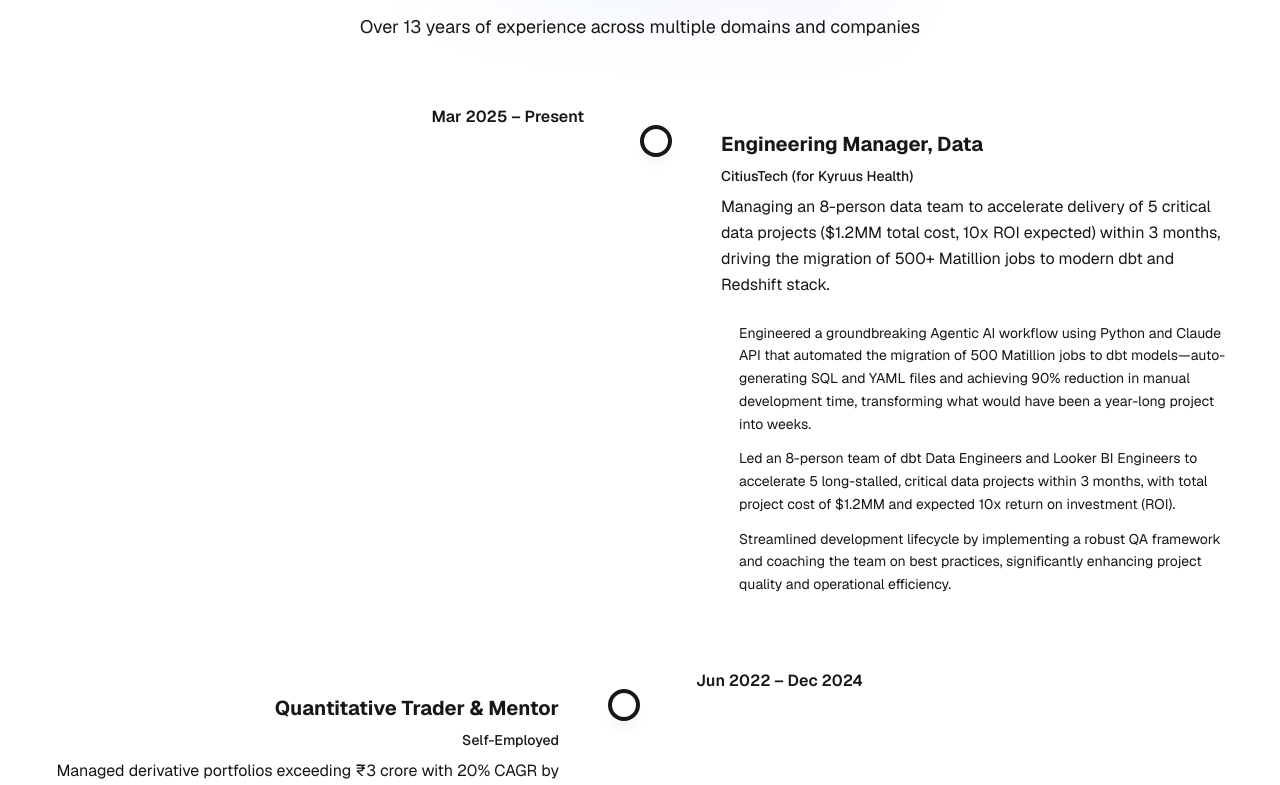
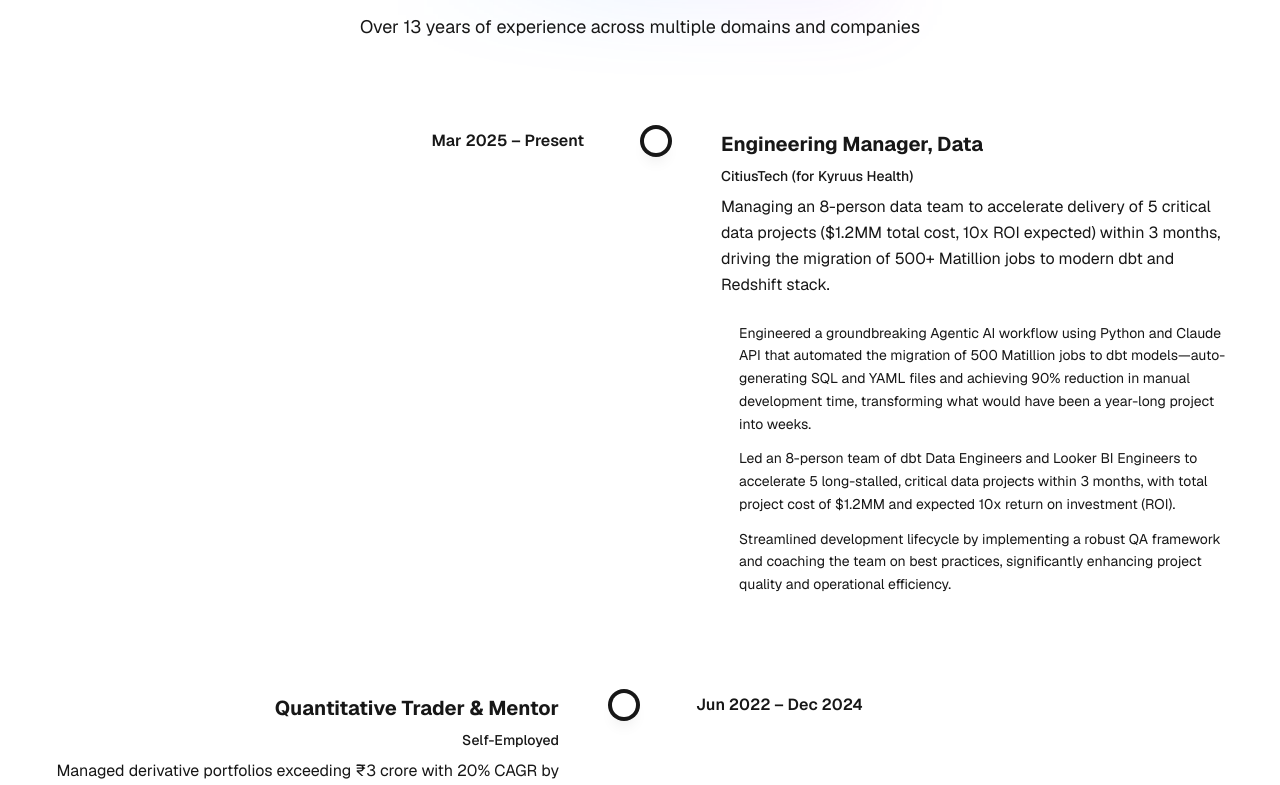
Before and after one commit to sharath459/portfolio, a Next.js app: page / in a window 1280 px wide. Shown: the part 4995-5780 px from the top of the page. Built offline with nearby package versions, Linux system fonts and the light colour scheme.

Commit message:
Fix Professional Journey date alignment with cards

```diff
--- a/src/components/ExperienceTimeline.tsx
+++ b/src/components/ExperienceTimeline.tsx
@@ -58,13 +58,13 @@ export function ExperienceTimeline() {
                 className="md:grid md:grid-cols-2 md:gap-12 mb-12 last:mb-0"
               >
                 {/* Left or Right side based on index */}
-                <div className={index % 2 === 0 ? 'md:pr-8 md:text-right' : 'md:pl-8 md:order-2'}>
+                <div className={index % 2 === 0 ? 'md:pr-8 md:text-right flex md:items-start md:justify-end' : 'md:pl-8 md:order-2 flex md:items-start'}>
                   <motion.p
                     initial={{ opacity: 0 }}
                     whileInView={{ opacity: 1 }}
                     viewport={{ once: true }}
                     transition={{ duration: 0.6, delay: index * 0.1 + 0.2 }}
-                    className="text-muted-foreground font-semibold text-sm md:text-base mb-2 md:mb-0"
+                    className="text-muted-foreground font-semibold text-sm md:text-base mb-2 md:mb-0 md:pt-6"
                   >
                     {item.date}
                   </motion.p>
```
